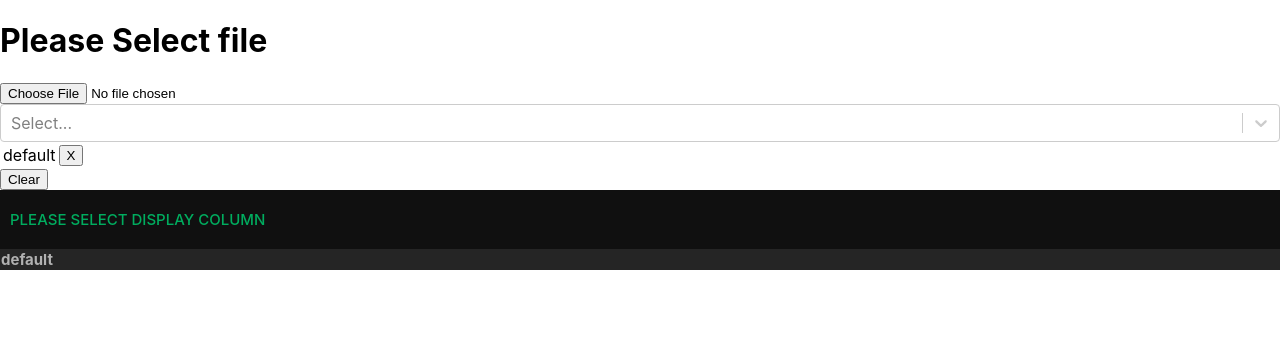
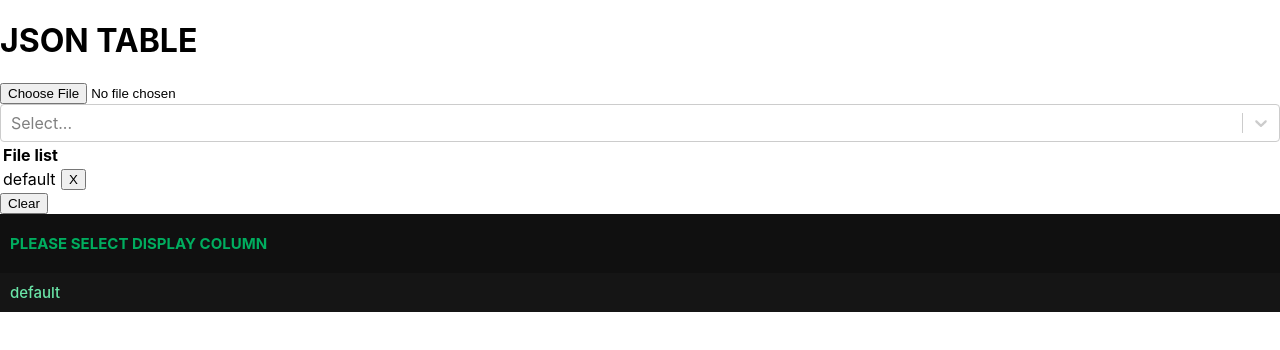
Before and after one commit to Panupong-Tongtawach/JSONTABLE, a React (Create React App) app: page / in a window 1280 px wide. Shown: the top 350 px of the page. Built offline with nearby package versions, Linux system fonts and the light colour scheme.

Commit message:
move to css table but won't work

```diff
--- a/src/App.tsx
+++ b/src/App.tsx
@@ -89,7 +89,7 @@ class App extends Component<Props, States> {
         return (
             <Container>
                 <Header>
-                    <h1>Please Select file</h1>
+                    <h1>JSON TABLE</h1>
                     <FileUploader onAddFile={this.onFileReceive.bind(this)} />
                     <Select options={this.state.colsAvaliable} value={this.state.colsSelected} onChange={this.onSelectColsChange.bind(this)} isSearchable={true} isMulti={true} />
                     <FileList files={this.state.files} onFileRemove={this.onFileRemove.bind(this)} />
--- a/src/File/FileList.tsx
+++ b/src/File/FileList.tsx
@@ -21,6 +21,7 @@ export class FileList extends React.Component<Props> {
     render() {
         return (
             <table>
+                <th>File list</th>
                 {this.props.files.map(x => this.renderFileRow(x))}
             </table>
         );
--- a/src/Table/Table.tsx
+++ b/src/Table/Table.tsx
@@ -7,124 +7,123 @@ interface Props {
     displayColumn: string[];
 }
 
-const TableHead = styled.thead`
 
+const MainTable = styled.div`
+    width: 100%;
+    display: table;
+    text-align: left;
+    .head {
+        display: table-row;
         z-index: 2;
-    th {
+        text-transform: uppercase;
+        background-color: #101010;
+        color: #00ad5f;
+        font-size: 15px;
+        font-weight: bold;
+        .col {
             position: sticky;
             position: -webkit-sticky;
-        background-color: #101010;
-        text-transform: uppercase;
-        color: #00ad5f;
-        font-size: 15px;
-        font-weight: 500;
             padding: 20px 10px;
             top: 0;
         }
-`;
+    }
 
-const DetailTable = styled.table`
-width: 100%;
-th {
-    padding: 5px;
-    text-transform: uppercase;
-    font-weight: 500;
+    .col{
+        display: table-cell;
     }
-td {
-    vertical-align: top;
-}
-`;
 
-const FileNameRow = styled.tr`
-th{
-column-span: all;
-}
-`;
-
-const TableBody = styled.tbody`
+    .body {
+        display: table-row-group;
         color: #b1b1b1;
         font-size: 15px;
-td {
+        .col {
             padding: 10px;
             vertical-align: top;
         }
-tr:nth-child(odd){
+        .row:nth-child(odd) {
             background-color: #252525;
         }
-tr:nth-child(even){
+        .row:nth-child(even) {
             background-color: #202020;
         }
-`;
+        .filename {
+            background-color: #151515;
+            color: #6ae4a7;
+            padding: 10px;
+            column-span: all;
+            font-size: 15px;
+            font-weight: 500;
+        }
+    }
 
-const MainTable = styled.table`
-width: 100%;
-border-collapse: collapse;
-text-align: left;
+    .row{
+        display: table-row;
+    }
 `;
 
 export class Table extends React.PureComponent<Props> {
 
     private renderHeaderRow() {
         return (
-            <TableHead>
+            <div className="head">
                 {this.props.displayColumn.length === 0 ?
-                    <th children={"Please select display column"} /> :
-                    this.props.displayColumn.map((col) => (<th children={col} />))
+                    <div className="col" children={"Please select display column"} /> :
+                    this.props.displayColumn.map((col) => (<div className="col" children={col} />))
                 }
-            </TableHead>
+            </div>
         );
     }
 
     private renderFileNameRow(name: string) {
-        return <FileNameRow><th>{name}</th></FileNameRow>;
+        return <div className="filename">{name}</div>;
     }
 
     private renderFileDataRow(data: any) {
         return (
-            <tr>
+            <div className="row">
                 {this.props.displayColumn.map((key) => {
                     const col = data[key];
                     if (typeof (col) === 'object') {
                         switch (col) {
                             case null:
-                                return <td>null</td>
+                                return <div className="col">null</div>
                             default:
-                                return <td>{this.renderObjectTable(data[key])}</td>
+                                return <div className="col">{this.renderObjectTable(data[key])}</div>
                         }
                     };
-                    return <td>{data[key]}</td>
+                    return <div className="col">{data[key]}</div>
                 })}
-            </tr>
+            </div>
         )
     }
 
     renderObjectTable(object: any): any {
         return (
-            <DetailTable>
+            <MainTable>
                 {Object.keys(object).map((key: any) => {
                     switch (typeof object[key]) {
                         case 'object':
-                            return <tr>{this.renderObjectTable(object[key])}</tr>
+                            return <div className="col">{this.renderObjectTable(object[key])}</div>
                         default:
                             return (
-                                <tr>
-                                    <th>{key}</th>
-                                    <td>{object[key]}</td>
-                                </tr>
+                                <div className="row">
+                                    <div className="col">{key}</div>
+                                    <div className="col">{object[key]}</div>
+                                </div>
                             );
                     };
                 })}
-            </DetailTable>
+            </MainTable>
         )
     }
 
     private renderRows() {
         return this.props.data.map(file => {
             return (
-                <TableBody>
+                <div className="body">
                     {this.renderFileNameRow(file.name)}
                     {file.data.map((data) => this.renderFileDataRow(data))}
-                </TableBody>
+                </div>
             );
         });
     }
```
Lines whose indentation alone changed are shown as unchanged.
